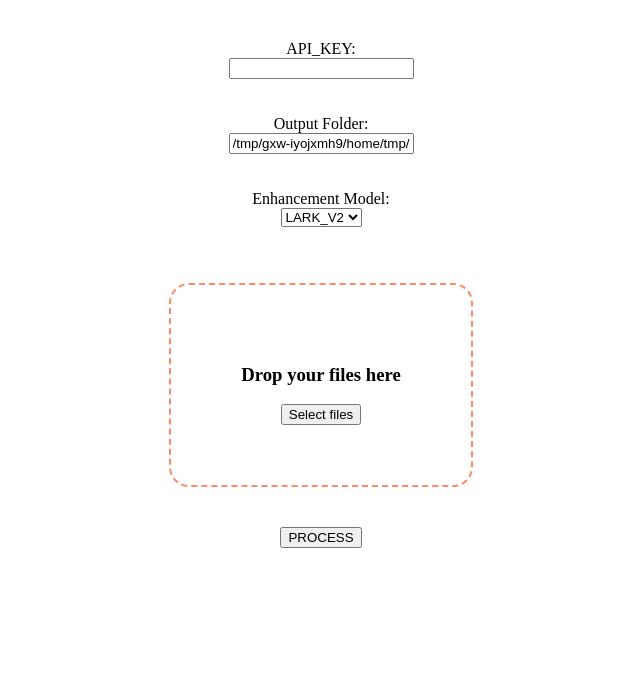
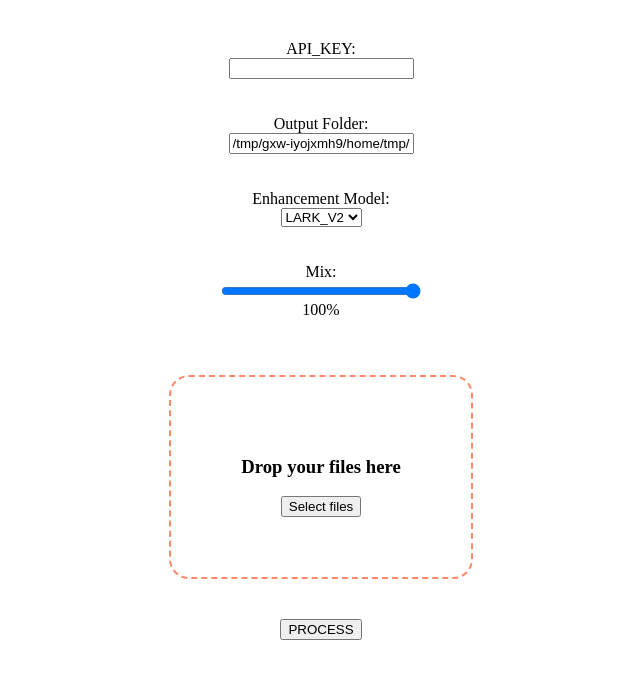
Before and after one commit to jj-wohlgemuth/aic-flight-deck, a Flask app: page / in a window 1280 px wide. Shown: the top 679 px of the page, without its empty margins (319-959 px from the left). Run offline with Flask 3, Linux system fonts and the light colour scheme.

Commit message:
added mix slider

```diff
--- a/api.py
+++ b/api.py
@@ -10,7 +10,6 @@ import time
 import os
 from concurrent.futures import ThreadPoolExecutor
 from threading import Lock
-import traceback
 import json
 
 
@@ -143,6 +142,7 @@ def __process_file_parallel(
     input_file_path: str,
     output_folder_full_path: str,
     enhancement_model: EnhancementModel,
+    mix_percent: float,
     api_key: str,
     failed_files: list[str]
 ):
@@ -152,12 +152,12 @@ def __process_file_parallel(
         # Process files with extensions for AAC LC, Opus, Vorbis, MPEG Audio, FLAC, PCM
         allowed_extensions = ALLOWED_EXTENSIONS
         if input_file_path.lower().endswith(allowed_extensions):
-            output_file_name = f"{os.path.splitext(input_file_path)[0]}_{enhancement_model.value}{os.path.splitext(input_file_path)[1]}".replace('temp_', '')
+            output_file_name = f"{os.path.splitext(input_file_path)[0]}_{enhancement_model.value}_{mix_percent:.0f}p{os.path.splitext(input_file_path)[1]}".replace('temp_', '')
             output_file_path = os.path.join(output_folder_full_path, output_file_name)
             __process_file(
                 input_file_path,
                 output_file_path,
-                params=ApiParams(mix_percent=100.0, enhancement_model=enhancement_model),
+                params=ApiParams(mix_percent=mix_percent, enhancement_model=enhancement_model),
                 api_key=api_key
             )
         else:
@@ -167,12 +167,12 @@ def __process_file_parallel(
         failed_files.append(f"{input_file_path}: {e}")
 
 def __safe_process(args):
-    input_file_path, output_folder_full_path, model_arch, api_key, failed_files = args
-    __process_file_parallel(input_file_path, output_folder_full_path, model_arch, api_key, failed_files)
+    input_file_path, output_folder_full_path, model_arch, mix_percent, api_key, failed_files = args
+    __process_file_parallel(input_file_path, output_folder_full_path, model_arch, mix_percent, api_key, failed_files)
 
-def process_files_parallel(audio_files: list[str], model_arch: EnhancementModel, output_folder_full_path: str, api_key: str) -> list[str]:
+def process_files_parallel(audio_files: list[str], model_arch: EnhancementModel, mix_percent: float, output_folder_full_path: str, api_key: str) -> list[str]:
     failed_files = []
-    args_list = [(file, output_folder_full_path, model_arch, api_key, failed_files) for file in audio_files]
+    args_list = [(file, output_folder_full_path, model_arch, mix_percent, api_key, failed_files) for file in audio_files]
     with ThreadPoolExecutor(max_workers=MAX_WORKERS) as executor:
         executor.map(__safe_process, args_list)
     print(f"Processed {len(audio_files) - len(failed_files)} out of {len(audio_files)} files.")
--- a/app.py
+++ b/app.py
@@ -28,6 +28,7 @@ def upload():
     if not os.path.exists(output_folder):
         os.makedirs(output_folder)
     model_arch = request.form.get('enhancementModel', 'LARK_V2')
+    mix_percent = float(request.form.get('mixPercent', '100'))
     temp_paths = []
     output_files = []
     for file in files:
@@ -47,6 +48,7 @@ def upload():
         failed_files = process_files_parallel(
             audio_files=temp_paths,
             model_arch=EnhancementModel[model_arch],
+            mix_percent=mix_percent,
             output_folder_full_path=output_folder,
             api_key=api_key
         )
--- a/run_gui.py
+++ b/run_gui.py
@@ -11,5 +11,5 @@ if __name__ == '__main__':
     flask_thread.start()
     # Wait a moment for Flask to start
     import time; time.sleep(1)
-    webview.create_window('AIC Flight Deck', 'http://127.0.0.1:8000', height=800)
+    webview.create_window('AIC Flight Deck', 'http://127.0.0.1:8000', height=900)
     webview.start()
--- a/templates/index.html
+++ b/templates/index.html
@@ -64,6 +64,9 @@
                     <option value="LARK_V2">LARK_V2</option>
                     <option value="FINCH">FINCH</option>
                 </select><br><br>
+                <label for="mixPercent">Mix:</label>
+                <input type="range" id="mixPercent" name="mixPercent" min="0" max="100" value="100" style="width:200px;">
+                <span id="mixPercentValue">100%</span><br><br>
             </div>
             <div id="drop-area">
                 <h3>Drop your files here</h3>
@@ -85,9 +88,13 @@
         }
     </style>
     <script>
+        document.addEventListener('DOMContentLoaded', function() {
             const dropArea = document.getElementById('drop-area');
             const fileElem = document.getElementById('fileElem');
             const fileSelect = document.getElementById('fileSelect');
+            const mixPercent = document.getElementById('mixPercent');
+            const mixPercentValue = document.getElementById('mixPercentValue');
+            const processBtn = document.getElementById('processBtn');
 
             fileSelect.onclick = () => fileElem.click();
 
@@ -126,8 +133,12 @@
                 updateSelectedFilesTable();
             });
 
-        document.getElementById('processBtn').onclick = function() {
-            const processBtn = document.getElementById('processBtn');
+            // Update slider value display
+            mixPercent.addEventListener('input', function() {
+                mixPercentValue.textContent = this.value + '%';
+            });
+
+            processBtn.onclick = function() {
                 if (selectedFiles.length === 0 || processBtn.disabled) {
                     alert('Please select or drop files first.');
                     return;
@@ -145,6 +156,7 @@
                 formData.append('apiKey', document.getElementById('apiKey').value);
                 formData.append('outputFolder', document.getElementById('outputFolder').value);
                 formData.append('enhancementModel', document.getElementById('enhancementModel').value);
+                formData.append('mixPercent', document.getElementById('mixPercent').value);
 
                 fetch('/upload', {
                     method: 'POST',
@@ -224,6 +236,7 @@
                     processBtn.disabled = false;
                 });
             }
+        });
     </script>
 </body>
 </html>
```
Also changed, not shown: .github/workflows/build-and-release.yml. Lines whose indentation alone changed are shown as unchanged.
